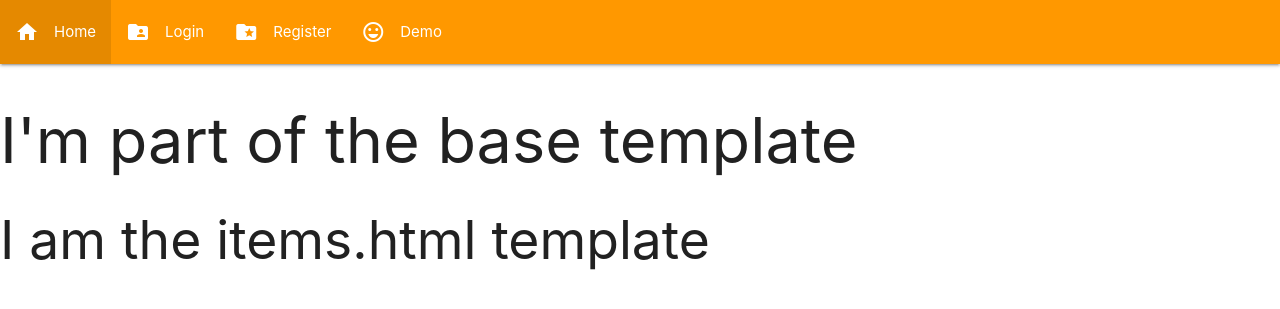
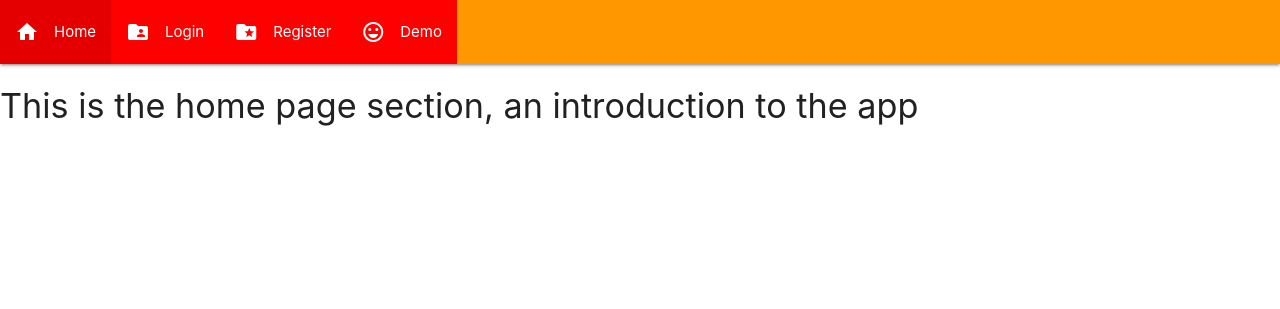
Before and after one commit to johnmiller1963/life-tracker, a Flask app: page / in a window 1280 px wide. Shown: the top 309 px of the page. Run offline with Flask 2, Linux system fonts and the light colour scheme; data that the repository does not hold is empty; some libraries are stand-ins or nearby versions.

Commit message:
first nav-bar link working

```diff
--- a/app.py
+++ b/app.py
@@ -19,6 +19,11 @@ mongo = PyMongo(app)
 
 
 @app.route("/")
+@app.route("/home")
+def show_home():
+    return render_template("home.html")
+
+
 @app.route("/get_items")
 def get_items():
     items = mongo.db.tbl_items.find()
--- /dev/null
+++ b/static/css/style.css
@@ -0,0 +1,3 @@
+nav li {
+    background-color: red;
+}
--- a/templates/base.html
+++ b/templates/base.html
@@ -3,7 +3,7 @@
 <head>
     <meta charset="UTF-8">
     <meta name="viewport" content="width=device-width, initial-scale=1.0">
-    <link href="https://fonts.googleapis.com/icon?family=Material+Icons" rel="stylesheet">
+    <link rel="stylesheet" href="https://fonts.googleapis.com/icon?family=Material+Icons" type="text/css">
     <link rel="stylesheet" href="https://cdnjs.cloudflare.com/ajax/libs/materialize/1.0.0/css/materialize.min.css" type="text/css">
     <link rel="stylesheet" href="{{ url_for('static', filename='css/style.css') }}" type="text/css">
     {% block styles %}
@@ -16,15 +16,14 @@
             <div class="nav-wrapper orange">
             <!-- <a href="#!" class="brand-logo right">Logo</a> -->
             <ul class="left orange">
-                <li><a href="sass.html"><i class="material-icons left">home</i>Home</a></li>
-                <li><a href="badges.html"><i class="material-icons left">folder_shared</i>Login</a></li>
-                <li><a href="badges.html"><i class="material-icons left">folder_special</i>Register</a></li>
-                <li><a href="badges.html"><i class="material-icons left">sentiment_very_satisfied</i>Demo</a></li>
+                <li><a href="{{ url_for('show_home') }}"><i class="material-icons left">home</i>Home</a></li>
+                <li><a href="#"><i class="material-icons left">folder_shared</i>Login</a></li>
+                <li><a href="#"><i class="material-icons left">folder_special</i>Register</a></li>
+                <li><a href="#"><i class="material-icons left">sentiment_very_satisfied</i>Demo</a></li>
             </ul>
             </div>
         </nav>
     </header>
-    <h1>I'm part of the base template</h1>
 
     {% block content %}
     {% endblock %}
--- /dev/null
+++ b/templates/home.html
@@ -0,0 +1,5 @@
+{% extends "base.html" %}
+{% block content %}
+    <h4>This is the home page section, an introduction to the app</h4>
+
+{% endblock %}
--- a/templates/items.html
+++ b/templates/items.html
@@ -1,7 +1,5 @@
 {% extends "base.html" %}
 {% block content %}
-    <h2>I am the items.html template</h2>
-
     {% for item in items %}
         {{ item._id }}<br>
         {{ item.item_user_email }}<br>
```
